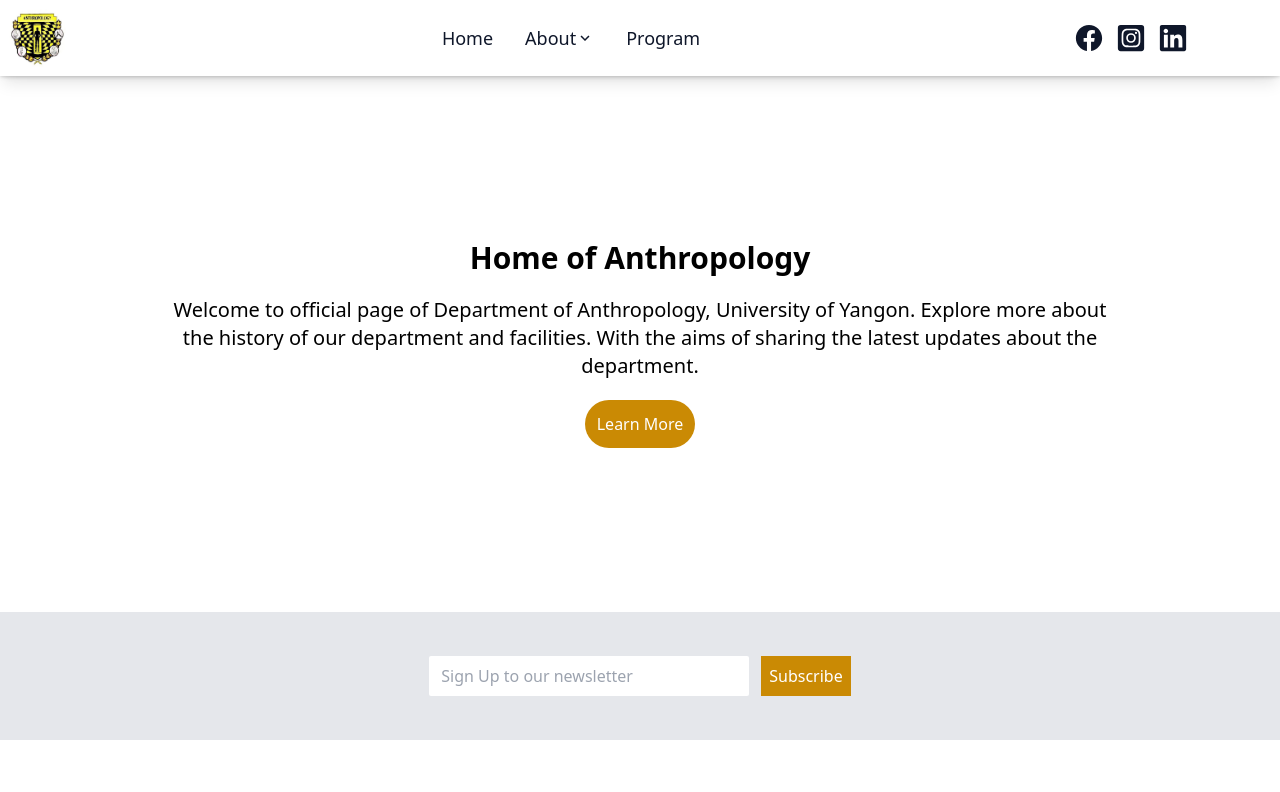
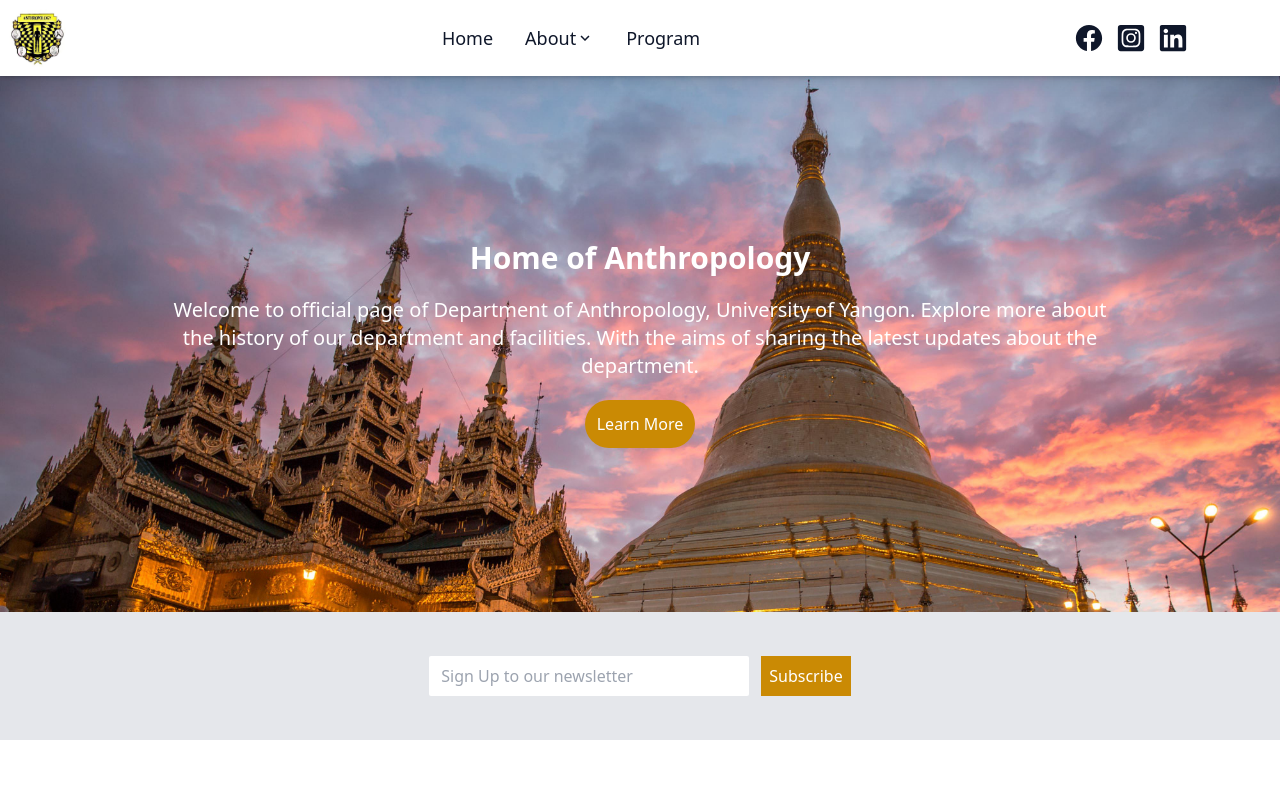
Before and after one commit to linkhanthtel/anthropology-department, a React (Vite) app: page / in a window 1280 px wide. Shown: the top 792 px of the page. Built offline with nearby package versions, Linux system fonts and the light colour scheme.

Commit message:
Hero Image Updated
Cover updated

```diff
--- a/src/pages/home.jsx
+++ b/src/pages/home.jsx
@@ -1,5 +1,4 @@
 import React from 'react'
-import { MdEmail } from "react-icons/md";
 import { Link } from 'react-router-dom';
 import Contact from '../components/contact';
 
@@ -7,9 +6,9 @@ function Home() {
   return (
     <div>
       {/* hero */}
-      <div className="h-full w-screen py-36 text-center">
-        <h1 className='text-3xl text-black font-bold py-5'>Home of Anthropology</h1>
-        <p className='text-black text-xl md:px-40'>Welcome to official page of Department of Anthropology, University of Yangon. Explore more about the history of our department and facilities. With the aims of sharing the latest updates about the department.</p>
+      <div className="bg-[url('./assets/hero.jpg')] bg-no-repeat bg-cover h-full w-screen py-36 text-center">
+        <h1 className='text-3xl text-white font-bold py-5'>Home of Anthropology</h1>
+        <p className='text-white text-xl md:px-40'>Welcome to official page of Department of Anthropology, University of Yangon. Explore more about the history of our department and facilities. With the aims of sharing the latest updates about the department.</p>
         <div className='flex justify-center items-center'>
           <div className='p-3 my-5 w-fit bg-yellow-600 rounded-full text-white transition ease-in-out delay-150 hover:bg-yellow-800 hover:-translate-y-1 hover:scale-110 duration-300'>
             <Link to="/about">Learn More</Link>
--- a/tailwind.config.js
+++ b/tailwind.config.js
@@ -7,7 +7,7 @@ export default {
   theme: {
     extend: {
       backgroundImage: {
-        'hero-pattern': "url(./assets/image.png)",
+        'hero-pattern': "url('./assets/hero.jpg')",
       }
     },
   },
```
Also changed, not shown: src/assets/hero.jpg (added).
